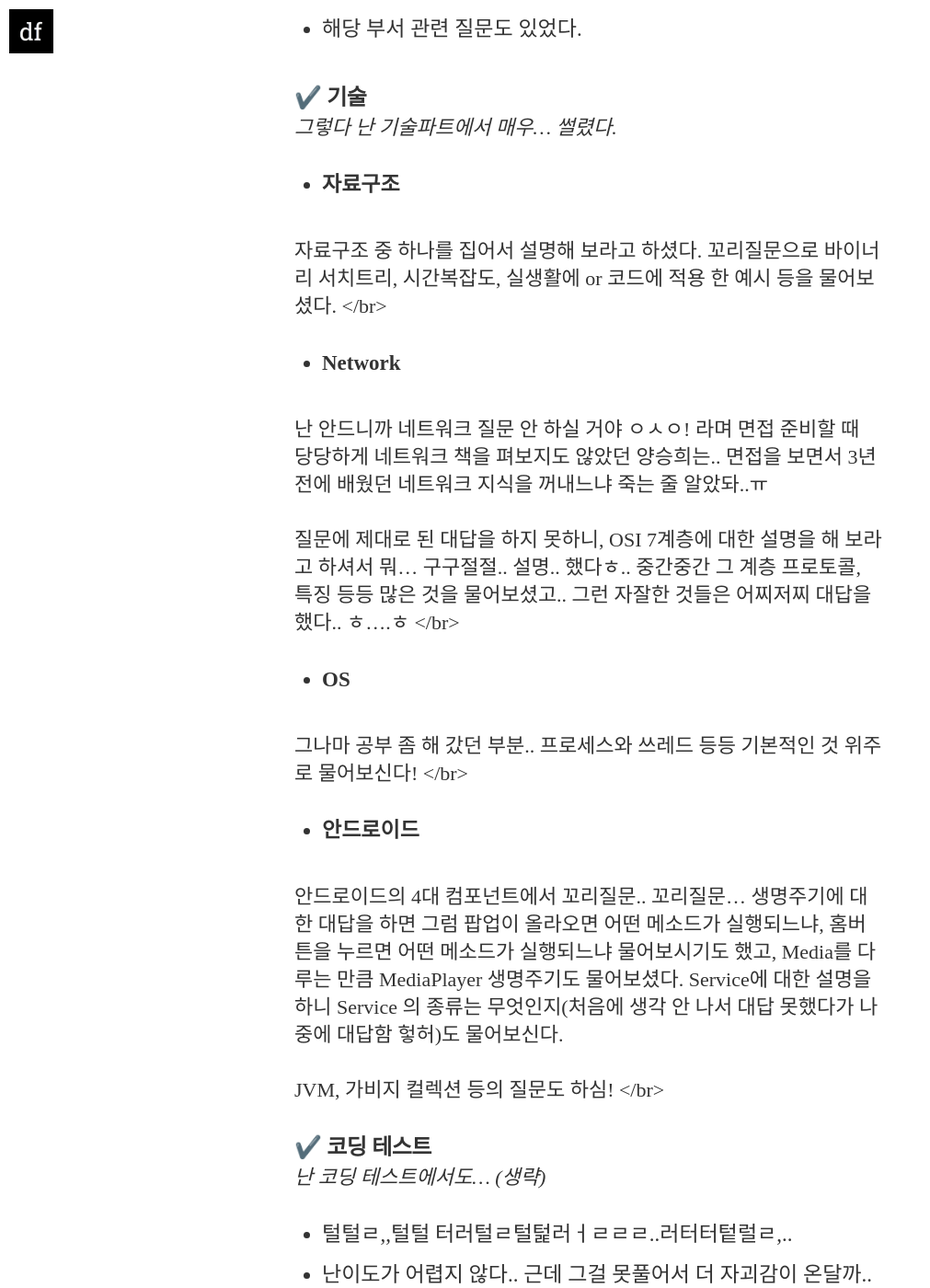
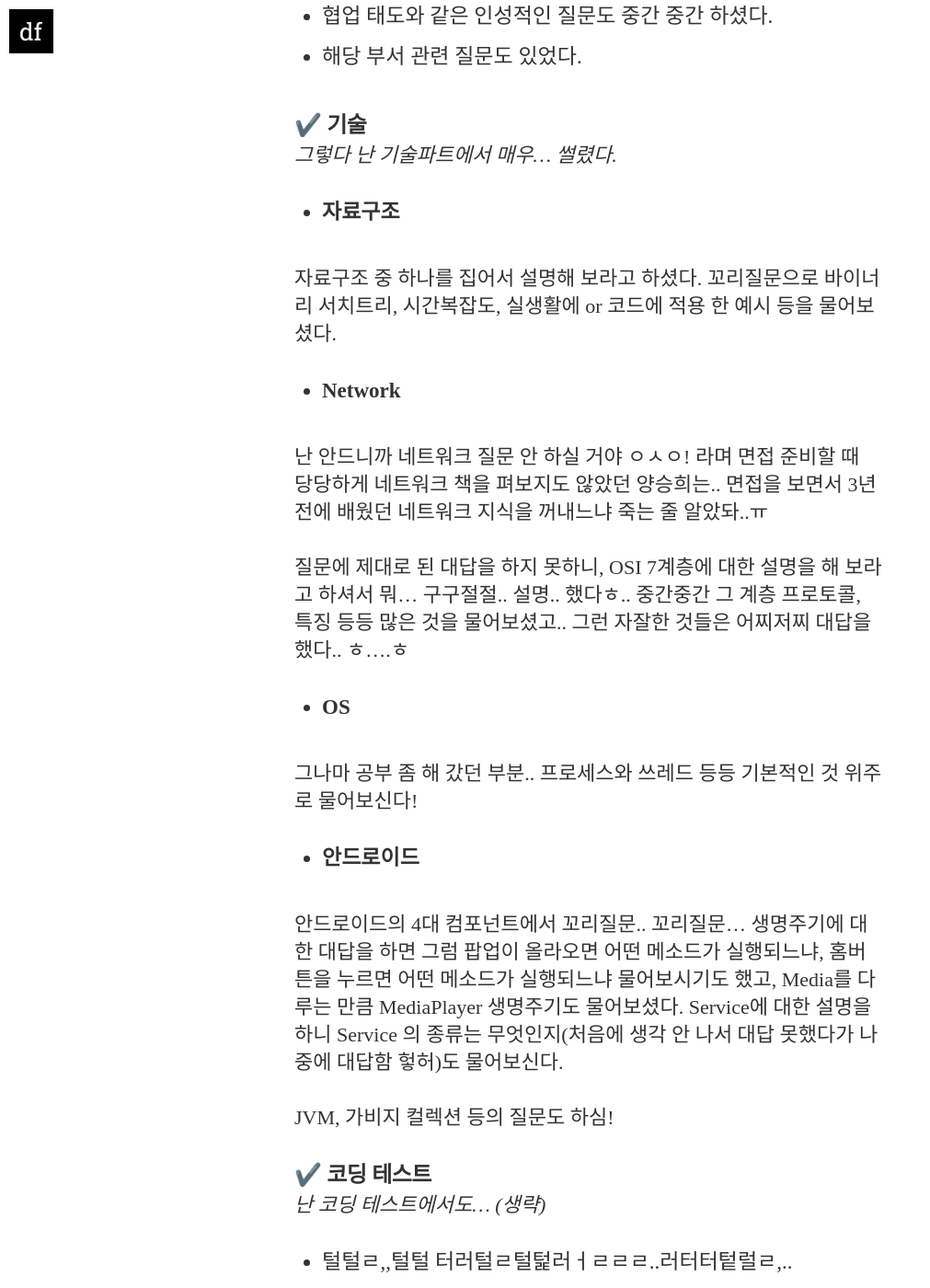
Before and after one commit to seunghee63/seunghee63.github.io, a Jekyll site: the page built from _posts/2020-04-20-인턴 면접후기.md, in a window 1280 px wide and 1400 px high, scrolled down 1261 px. Shown: the whole window at 92% size, without its empty margins (0-1011 px from the left). Built offline with Jekyll 4.4.1, drawn with Linux system fonts in a browser that asks for light colours; nearby versions of some CDN libraries; some web fonts are replaced; our own code applies the rules of GitHub Pages for plain Markdown files; some of the changed text lies outside the part shown.

Commit message:
[Modify] 인턴 면접 후기

```diff
--- a/_posts/2020-04-20-인턴 면접후기.md
+++ b/_posts/2020-04-20-인턴 면접후기.md
@@ -9,10 +9,10 @@
 ---
 
 ## 면접후기
-</br>
+<br/>
 후기를 남겨도 되는건지.. 잘 모르겠지만, 그냥 기록용으로 남겨보는 내 첫 면접 후기!
 면접은 크게 자소서기반/기술/코딩테스트 세 파트로 나뉘어져 있었다! 자세한 후기는👇🏻 @.@
-</br>
+<br/>
 ### ✔️ 자소서
 
 서류에서 학력, 수상경력, 학술활동, 프로젝트 여러 개를 담고 있는 포트폴리오를 제출했었다. 프로젝트들 중 조금 디테일한 내용까지 추가했던 건 안드로이드 프로젝트 3개, 서버 프로젝트 1개로 총 4개!
@@ -35,23 +35,23 @@
 - **자료구조**
 
 자료구조 중 하나를 집어서 설명해 보라고 하셨다. 꼬리질문으로 바이너리 서치트리, 시간복잡도, 실생활에 or 코드에 적용 한 예시 등을 물어보셨다.
-</br>
+<br/>
 - **Network**
 
 난 안드니까 네트워크 질문 안 하실 거야 ㅇㅅㅇ! 라며 면접 준비할 때 당당하게 네트워크 책을 펴보지도 않았던 양승희는.. 면접을 보면서 3년전에 배웠던 네트워크 지식을 꺼내느냐 죽는 줄 알았돠..ㅠ
 
 질문에 제대로 된 대답을 하지 못하니, OSI 7계층에 대한 설명을 해 보라고 하셔서 뭐… 구구절절.. 설명.. 했다ㅎ.. 중간중간 그 계층 프로토콜, 특징 등등 많은 것을 물어보셨고.. 그런 자잘한 것들은 어찌저찌 대답을 했다.. ㅎ….ㅎ
-</br>
+<br/>
 - **OS**
 
 그나마 공부 좀 해 갔던 부분.. 프로세스와 쓰레드 등등 기본적인 것 위주로 물어보신다!
-</br>
+<br/>
 - **안드로이드**
 
 안드로이드의 4대 컴포넌트에서 꼬리질문.. 꼬리질문… 생명주기에 대한 대답을 하면 그럼 팝업이 올라오면 어떤 메소드가 실행되느냐, 홈버튼을 누르면 어떤 메소드가 실행되느냐 물어보시기도 했고, Media를 다루는 만큼 MediaPlayer 생명주기도 물어보셨다. Service에 대한 설명을 하니 Service 의 종류는 무엇인지(처음에 생각 안 나서 대답 못했다가 나중에 대답함 헣허)도 물어보신다.
 
 JVM, 가비지 컬렉션 등의 질문도 하심!
-</br>
+<br/>
 
 
 ### ✔️ 코딩 테스트
@@ -64,7 +64,7 @@
 
 
 ## 느낀점
-</br>
+<br/>
 아~ 망했다ㅏ아ㅏㅏ~!
 
 첫 면접을 이렇게 갑자기 보게 될 줄도 몰랐고, 코로나 때문에 화상면접으로 보게 될 줄도 몰랐다. 신기한 경험!
```
